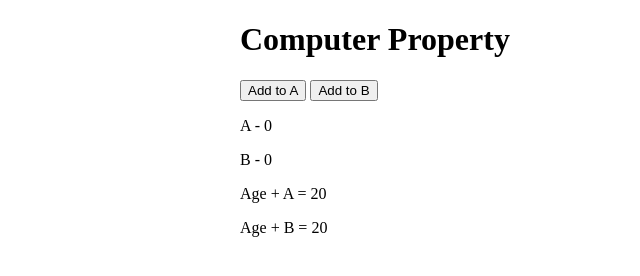
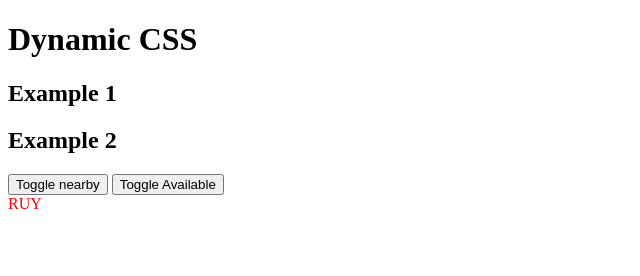
Before and after one commit to Ducmy/HocVuejs, a plain HTML site: page index.html in a window 1280 px wide. Shown: the whole page, without its empty margins (0-640 px from the left). Drawn offline with nearby package versions, Linux system fonts and the light colour scheme.

Commit message:
Add Dynamic CSS Classes

```diff
--- a/app.js
+++ b/app.js
@@ -2,29 +2,17 @@
 new Vue({
   el: "#vue-app",
   data: {
-    age: 20,
-    a: 0,
-    b: 0,
+    available: false,
+    nearby: false,
   },
-  methods: {
-    // addtoA: function () {
-    //   console.log("Add to A");
-    //   return this.a + this.age;
-    // },
-    // addtoB: function () {
-    //   console.log("Add to B");
-    //   return this.b + this.age;
-    // },
-  },
+  methods: {},
 
   computed: {
-    addtoA: function () {
-      console.log("Add to A");
-      return this.a + this.age;
-    },
-    addtoB: function () {
-      console.log("Add to B");
-      return this.b + this.age;
+    compClasses: function () {
+      return {
+        available: this.available,
+        nearby: this.nearby,
+      };
     },
   },
 });
--- a/index.html
+++ b/index.html
@@ -9,13 +9,17 @@
   </head>
   <body>
     <div id="vue-app">
-      <h1>Computer Property</h1>
-      <button @click="a++">Add to A</button>
-      <button @click="b++">Add to B</button>
-      <p>A - {{a}}</p>
-      <p>B - {{b}}</p>
-      <p class="">Age + A = {{ addtoA }}</p>
-      <p class="">Age + B = {{ addtoB }}</p>
+      <h1>Dynamic CSS</h1>
+      <h2>Example 1</h2>
+      <!-- <div v-on:click="available =! available" v-bind:class="{available:available}">
+        <span>Ryu</span>
+      </div> -->
+      <h2>Example 2</h2>
+      <button @click="nearby=!nearby">Toggle nearby</button>
+      <button @click="available=!available">Toggle Available</button>
+      <div v-bind:class="compClasses">
+        <span>RUY</span>
+      </div>
     </div>
     <script src="app.js"></script>
   </body>
--- a/style.css
+++ b/style.css
@@ -1,10 +1,18 @@
-body {
-    max-width: 800px;
-    margin: 0 auto;
+.available {
+    cursor: pointer;
 }
-#canvas {
-    width: 600px;
-    padding: 200px 20px;
-    text-align: center;
-    border: 1px solid #333;
+
+span {
+    color: red;
+    background: none;
 }
+.available  span{
+    color: gold;
+    background: green;
+    padding: 5px;
+}
+
+.nearby span:after {
+    content: "near by";
+    margin-left: 1em;
+}
```
